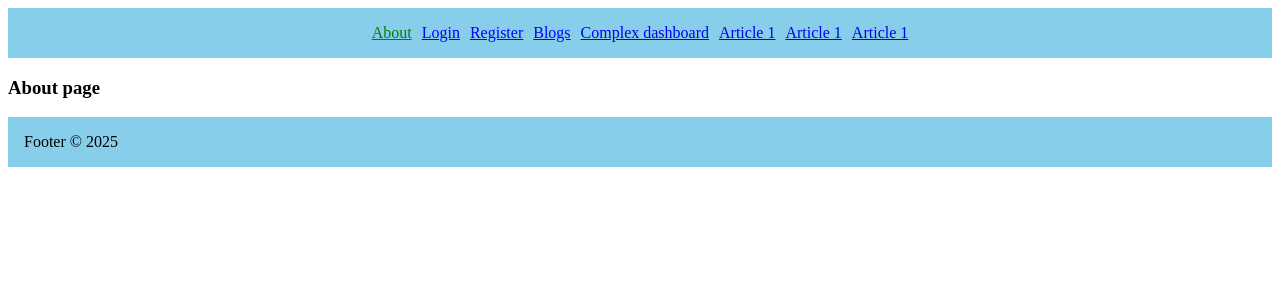
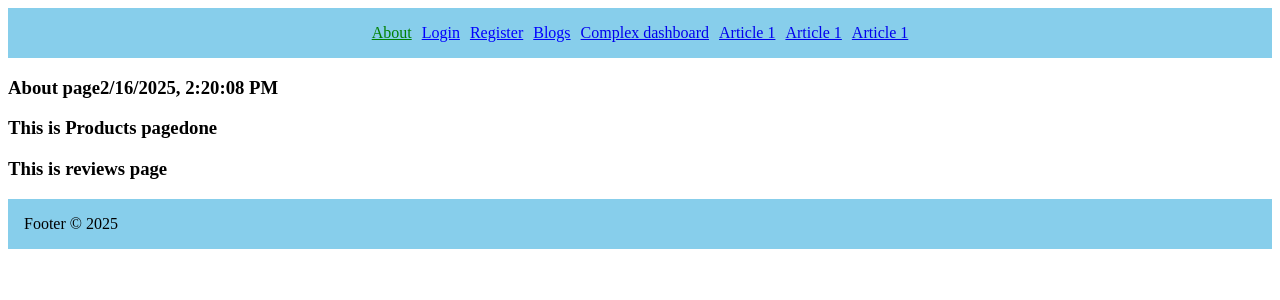
Before and after one commit to vickyaltitude/nextjs-15-codeval, a Next.js app: page /about in a window 1280 px wide. Shown: the top 300 px of the page. Built offline with nearby package versions, Linux system fonts and the light colour scheme.

Commit message:
deeply analyzed server and client side components and some advanced fetching mechanism of react

```diff
--- a/src/app/(auth)/login/page.tsx
+++ b/src/app/(auth)/login/page.tsx
@@ -1,3 +1,8 @@
+//"use client";
+
+import serveronly from "@/utils/serveronly";
+
 export default function Login() {
+  serveronly();
   return <h1>Login</h1>;
 }
--- a/src/app/about/page.tsx
+++ b/src/app/about/page.tsx
@@ -1,3 +1,17 @@
+import Products from "@/components/Products";
+import Reviews from "@/components/Reviews";
+import { Suspense } from "react";
+
 export default function AboutPage() {
-  return <h3>About page</h3>;
+  return (
+    <>
+      <h3>About page{new Date().toLocaleString()}</h3>
+      <Suspense fallback={<h1>Loading Products...</h1>}>
+        <Products />
+      </Suspense>
+      <Suspense fallback={<h1>Loading Reviews...</h1>}>
+        <Reviews />
+      </Suspense>
+    </>
+  );
 }
--- /dev/null
+++ b/src/components/Products.tsx
@@ -0,0 +1,7 @@
+export default async function Products() {
+  const resultProm: string = await new Promise((res) =>
+    setTimeout(() => res("done"), 3000)
+  );
+  console.log(resultProm);
+  return <h3>This is Products page{resultProm}</h3>;
+}
--- /dev/null
+++ b/src/components/Reviews.tsx
@@ -0,0 +1,4 @@
+export default async function Reviews() {
+  await new Promise((res) => setTimeout(() => res("done"), 3000));
+  return <h3>This is reviews page</h3>;
+}
```
Also changed, not shown: package.json (+6 -5 lines), src/utils/serveronly.ts (added, +8 -0 lines), 1 other file (tests, documents, lock files or other folders).
